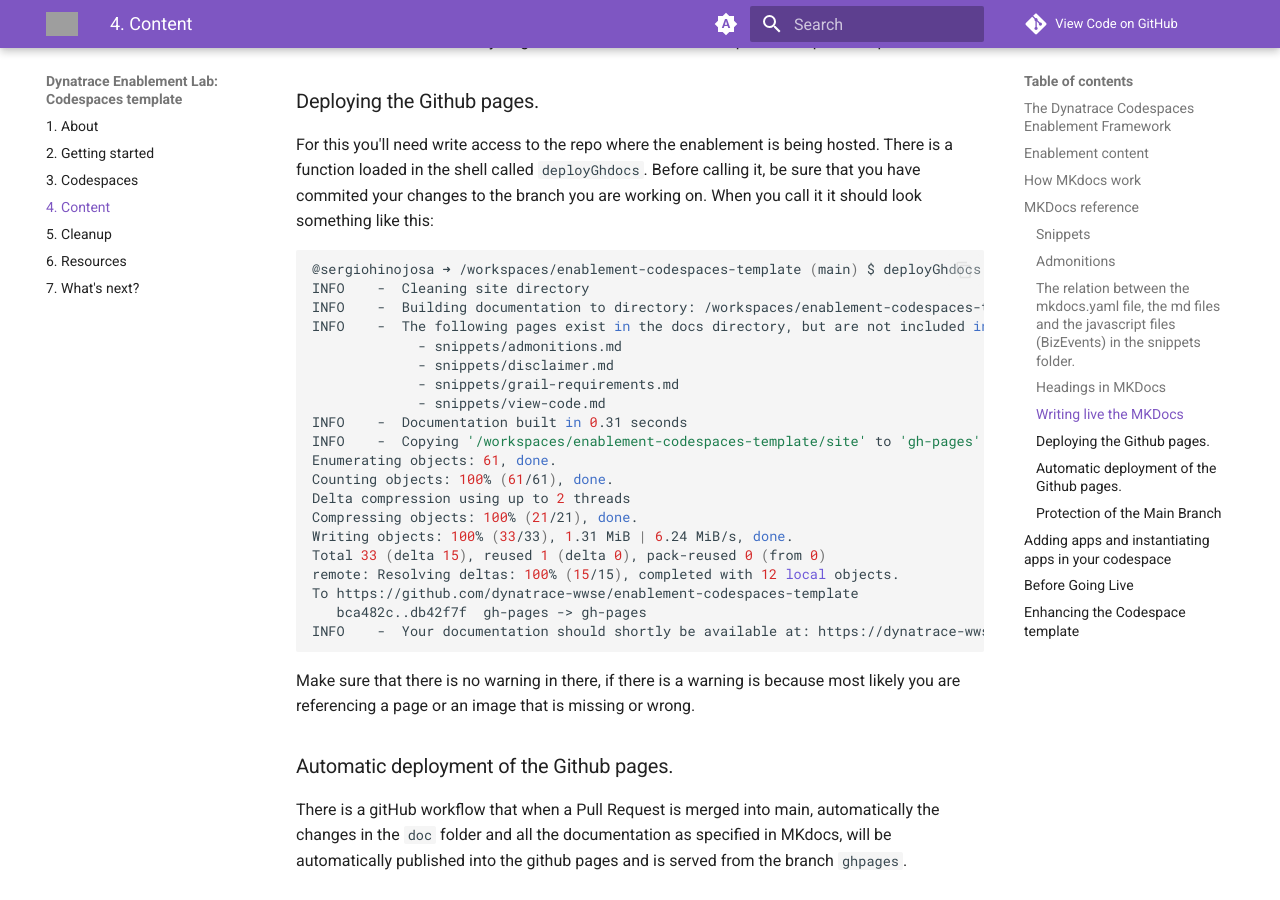
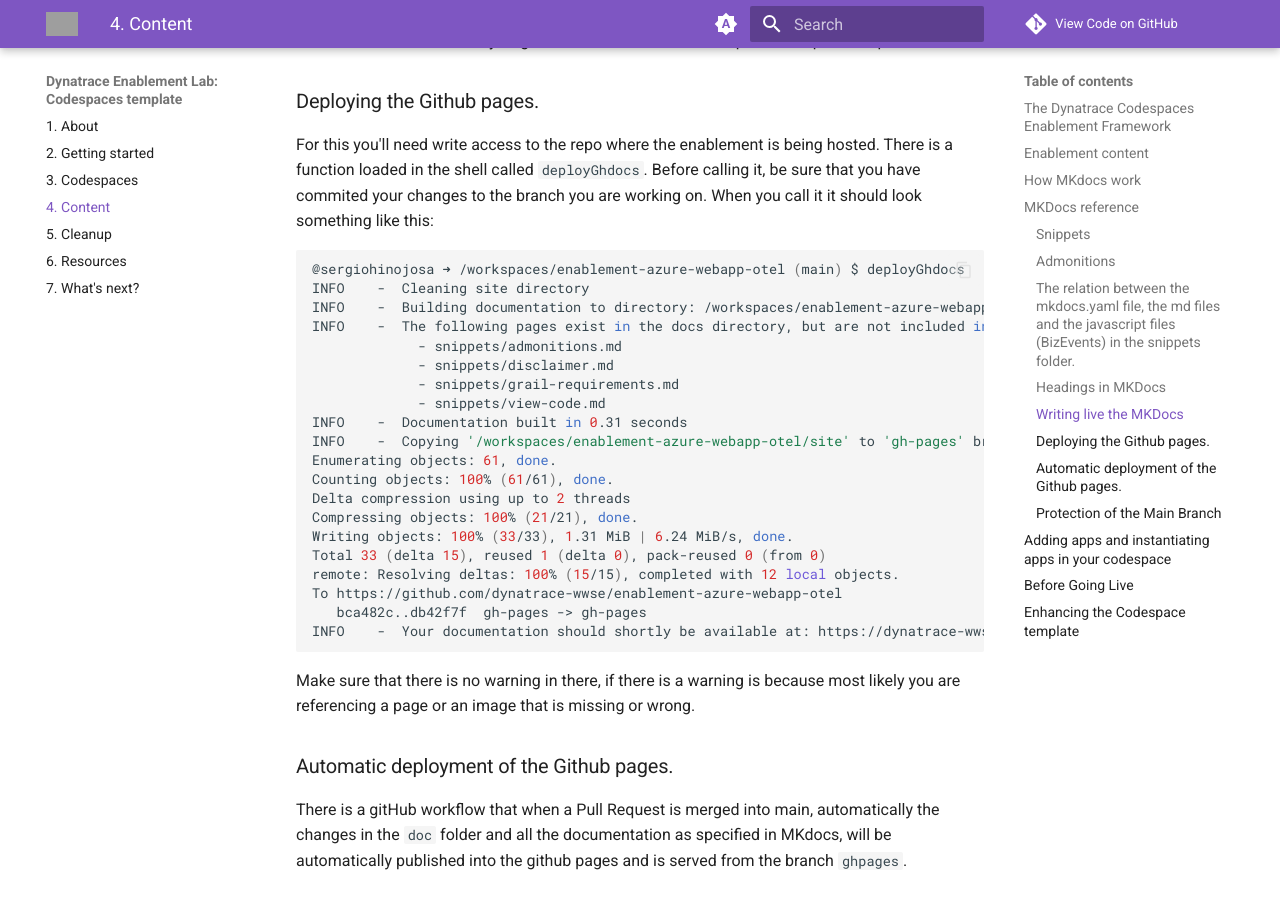
Before and after one commit to dynatrace-wwse/enablement-azure-webapp-otel, an MkDocs documentation site: the page built from docs/4-content.md, in a window 1280 px wide and 900 px high, scrolled down 3878 px. Built offline with MkDocs 1.6.1 and Material for MkDocs 9.7.7, drawn with Linux system fonts in a browser that asks for light colours; comment, search, counter and statistics services are not loaded; grey boxes are pictures that could not be loaded.

Commit message:
replace repo name

````diff
--- a/README.md
+++ b/README.md
@@ -4,11 +4,11 @@
 [![Davis CoPilot](https://img.shields.io/badge/Davis%20CoPilot-AI%20Powered-purple?logo=dynatrace&logoColor=white)](https://dynatrace-wwse.github.io/codespaces-framework/dynatrace-integration/#mcp-server-integration)
 [![dt-badge](https://img.shields.io/badge/Powered_by-DT_Enablement-8A2BE2?logo=dynatrace)](https://dynatrace-wwse.github.io/codespaces-framework/)
 [![Downloads](https://img.shields.io/docker/pulls/shinojosa/dt-enablement?logo=docker)](https://hub.docker.com/r/shinojosa/dt-enablement)
-![Integration tests](https://github.com/dynatrace-wwse/enablement-codespaces-template/actions/workflows/integration-tests.yaml/badge.svg)
-[![Version](https://img.shields.io/github/v/release/dynatrace-wwse/enablement-codespaces-template?color=blueviolet)](https://github.com/dynatrace-wwse/enablement-codespaces-template/releases)
-[![Commits](https://img.shields.io/github/commits-since/dynatrace-wwse/enablement-codespaces-template/latest?color=ff69b4&include_prereleases)](https://github.com/dynatrace-wwse/enablement-codespaces-template/graphs/commit-activity)
-[![License](https://img.shields.io/badge/License-Apache_2.0-blue.svg?color=green)](https://github.com/dynatrace-wwse/enablement-codespaces-template/blob/main/LICENSE)
-[![GitHub Pages](https://img.shields.io/badge/GitHub%20Pages-Live-green)](https://dynatrace-wwse.github.io/enablement-codespaces-template/)
+![Integration tests](https://github.com/dynatrace-wwse/enablement-azure-webapp-otel/actions/workflows/integration-tests.yaml/badge.svg)
+[![Version](https://img.shields.io/github/v/release/dynatrace-wwse/enablement-azure-webapp-otel?color=blueviolet)](https://github.com/dynatrace-wwse/enablement-azure-webapp-otel/releases)
+[![Commits](https://img.shields.io/github/commits-since/dynatrace-wwse/enablement-azure-webapp-otel/latest?color=ff69b4&include_prereleases)](https://github.com/dynatrace-wwse/enablement-azure-webapp-otel/graphs/commit-activity)
+[![License](https://img.shields.io/badge/License-Apache_2.0-blue.svg?color=green)](https://github.com/dynatrace-wwse/enablement-azure-webapp-otel/blob/main/LICENSE)
+[![GitHub Pages](https://img.shields.io/badge/GitHub%20Pages-Live-green)](https://dynatrace-wwse.github.io/enablement-azure-webapp-otel/)
 
 ___
 
@@ -38,4 +38,4 @@ In this tutorial, we will explore how Dynatrace can monitor and ingest traces fr
 
 
 Ready to learn how to create an enablement using codespaces?
-## [👨‍🏫 Learn how to create enablements in Codespaces!](https://dynatrace-wwse.github.io/enablement-codespaces-template)
+## [👨‍🏫 Learn how to create enablements in Codespaces!](https://dynatrace-wwse.github.io/enablement-azure-webapp-otel)
--- a/docs/4-content.md
+++ b/docs/4-content.md
@@ -85,16 +85,16 @@ For this you'll need write access to the repo where the enablement is being host
 When you call it it should look something like this:
 
 ```bash
-@sergiohinojosa ➜ /workspaces/enablement-codespaces-template (main) $ deployGhdocs
+@sergiohinojosa ➜ /workspaces/enablement-azure-webapp-otel (main) $ deployGhdocs
 INFO    -  Cleaning site directory
-INFO    -  Building documentation to directory: /workspaces/enablement-codespaces-template/site
+INFO    -  Building documentation to directory: /workspaces/enablement-azure-webapp-otel/site
 INFO    -  The following pages exist in the docs directory, but are not included in the "nav" configuration:
              - snippets/admonitions.md
              - snippets/disclaimer.md
              - snippets/grail-requirements.md
              - snippets/view-code.md
 INFO    -  Documentation built in 0.31 seconds
-INFO    -  Copying '/workspaces/enablement-codespaces-template/site' to 'gh-pages' branch and pushing to GitHub.
+INFO    -  Copying '/workspaces/enablement-azure-webapp-otel/site' to 'gh-pages' branch and pushing to GitHub.
 Enumerating objects: 61, done.
 Counting objects: 100% (61/61), done.
 Delta compression using up to 2 threads
@@ -102,9 +102,9 @@ Compressing objects: 100% (21/21), done.
 Writing objects: 100% (33/33), 1.31 MiB | 6.24 MiB/s, done.
 Total 33 (delta 15), reused 1 (delta 0), pack-reused 0 (from 0)
 remote: Resolving deltas: 100% (15/15), completed with 12 local objects.
-To https://github.com/dynatrace-wwse/enablement-codespaces-template
+To https://github.com/dynatrace-wwse/enablement-azure-webapp-otel
    bca482c..db42f7f  gh-pages -> gh-pages
-INFO    -  Your documentation should shortly be available at: https://dynatrace-wwse.github.io/enablement-codespaces-template/
+INFO    -  Your documentation should shortly be available at: https://dynatrace-wwse.github.io/enablement-azure-webapp-otel/
 
 ```
 
--- a/mkdocs.yaml
+++ b/mkdocs.yaml
@@ -1,7 +1,7 @@
 # TODO: change site_name and repo_url to match your repo
 site_name: "Dynatrace Enablement Lab: Codespaces template"
 repo_name: "View Code on GitHub"
-repo_url: "https://github.com/dynatrace-wwse/enablement-codespaces-template"
+repo_url: "https://github.com/dynatrace-wwse/enablement-azure-webapp-otel"
 nav:
   - '1. About': index.md
   - '2. Getting started': 2-getting-started.md
````
Also changed, not shown: docs/3-codespaces.md (+1 -1 lines), 1 other file.
